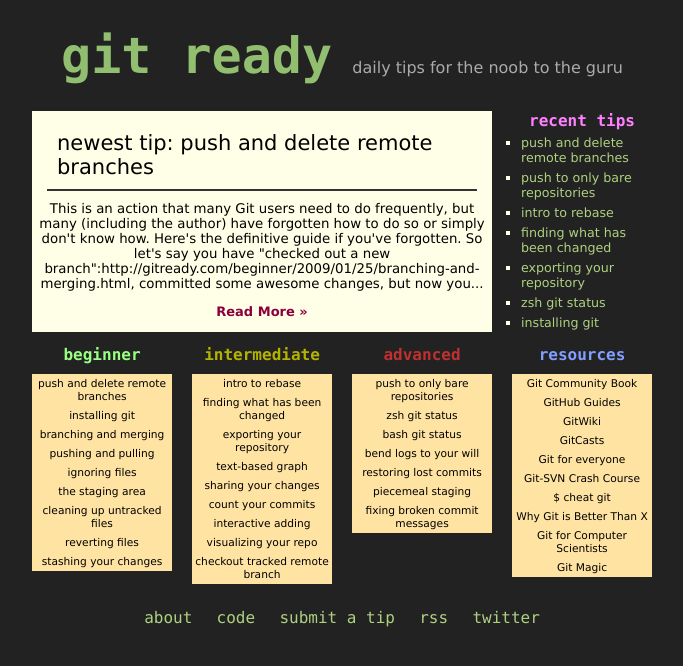
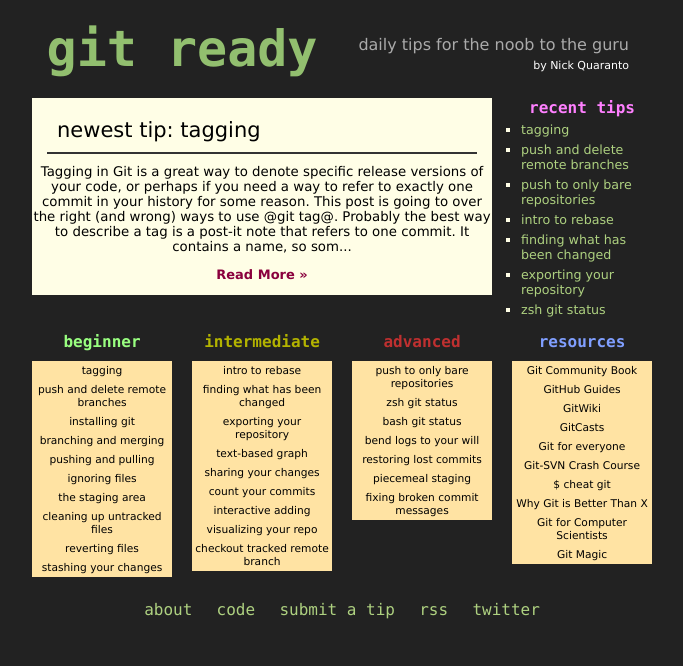
Before and after one commit to qrush/gitready, a Jekyll site: the page built from index.html, in a window 1280 px wide. Shown: the top 666 px of the page, without its empty margins (298-981 px from the left). Built offline with Jekyll 4.4.1, drawn with Linux system fonts in a browser that asks for light colours.

Commit message:
Adding Tuesday's post and redoing the header

```diff
--- a/_layouts/default.html
+++ b/_layouts/default.html
@@ -13,10 +13,13 @@
 </head>
 <body>
   <div class="container_12">
-    <div class="grid_12 title">
-      <h1><a href="/">git ready</a></h1>
-      <span class="extra">daily tips for the noob to the guru</span>
-    </div>
+		<div class="grid_4 prefix_2 title">
+			<h1><a href="/">git ready</a></h1>
+		</div>
+		<div class="grid_4 suffix_2 info">
+			<div class="extra">daily tips for the noob to the guru</div>
+			<div class="author">by Nick Quaranto</div>
+		</div>
     <div class="grid_8 prefix_2 suffix_2 main">
       {{ content }}
     </div>
--- /dev/null
+++ b/_posts/2009-02-03-tagging.textile
@@ -0,0 +1,63 @@
+---
+layout: post
+title: tagging
+category: beginner
+---
+
+Tagging in Git is a great way to denote specific release versions of your code, or perhaps if you need a way to refer to exactly one commit in your history for some reason. This post is going to over the right (and wrong) ways to use @git tag@.
+
+Probably the best way to describe a tag is a post-it note that refers to one commit. It contains a name, so something like @v1.0.0@ or @production@, and a message too if you want. "Git for Computer Scientists":http://eagain.net/articles/git-for-computer-scientists/ visualizes a tag like so:
+
+p=. !http://eagain.net/articles/git-for-computer-scientists/git-storage.6.png!
+
+So, how does one create a tag? Just @git tag v1.0.0@ right? WRONG. You don't want to do that. In fact, some suggest that this command "does the wrong thing by default":http://www.rockstarprogrammer.org/post/2008/oct/16/git-tag-does-wrong-thing-default/. Without arguments, @git tag@ creates a "lightweight" tag that is "basically a branch that never moves":http://book.git-scm.com/3_git_tag.html.
+
+Usually, you want to at least pass the @-a@ option to create an unsigned tag, or sign the tag with your GPG key via the @-s@ or @-u <key-id>@ options. Once this has been done you can then use @git describe@ to figure out how many commits you've created since the last tag or the given tag. "Git-fu":http://gitfu.wordpress.com/ has a "great tutorial":http://gitfu.wordpress.com/2008/05/25/git-describe-great-another-way-to-refer-to-commits/ on how to use this command (and it deserves a tip of its own for the future too!).
+
+So let's make a new tag and see how we can refer to it even after commits have been made, then we'll push it to a remote. It's a lot easier than you think.
+
+<pre>
+$ git tag -a v1.0.0 -m "Creating the first official version."
+
+$ git show v1.0.0
+  tag v1.0.0
+  Tagger: Nick Quaranto <nick@quaran.to>
+  Date:   Tue Feb 3 20:37:45 2009 -0500
+
+  Creating the first official version.
+  commit a8d1b55c5d4bdec843d9942cabf1b678bc1d4eed
+  Merge: 00b9675... 1b487b8...
+  Author: Nick Quaranto <nick@quaran.to>
+  Date:   Sun Nov 30 00:41:08 2008 -0500
+
+      Merge branch 'master' of git@github.com:qrush/config
+
+$ git describe --tags
+  v1.0.0
+
+$ touch test
+$ git add test
+$ git commit -am "Adding test files"
+  Created commit a7aafb8: Adding test files
+   0 files changed, 0 insertions(+), 0 deletions(-)
+    create mode 100644 test
+
+$ git describe --tags
+  v1.0.0-1-ga7aafb8
+
+$ git push --tags
+  Counting objects: 40, done.
+  Compressing objects: 100% (37/37), done.
+  Writing objects: 100% (40/40), 29.32 KiB, done.
+  Total 40 (delta 15), reused 9 (delta 2)
+  To git@github.com:qrush/config.git
+   * [new tag]         v1.0.0 -> v1.0.0
+</pre>
+
+The second describe command shows us that we're one commit ahead of where the last tag was done. This is an easy way to figure out how much work has been done since the last commit. On GitHub (or on your remote) you'll see the tag pushed up:
+
+p=. !/images/tag.png!
+
+Another side note, if you have pushed tags that you want to move or rename, Git makes it ridiculously annoying to do so. Check out the "manpage":http://www.kernel.org/pub/software/scm/git/docs/git-tag.html#_on_re_tagging for an explanation as to why it's complicated and should be done with caution.
+
+If you have a unique way of integrating tags into your Git workflow, let us know in the comments or even "submit a tip so others can learn!":http://gitready.com/submit.html
--- a/css/screen.css
+++ b/css/screen.css
@@ -81,7 +81,7 @@
 
 
 .title {
-  margin: 2em 0;
+  margin: 20px 0;
 }
 
 .title h1 {
@@ -91,16 +91,27 @@
 .title h1 a {
   color: #92BF6F;
   font-weight: bold;
-  margin-bottom: 2em;
+  margin-bottom: 20px;
   font-size: 50px;
   font-family: "Consolas", "Monaco", "Courier New", "Courier", monospace;
 }
 
-.title .extra {
+.info div {
+	text-align: right;
+	margin-right: 23px;
+}
+
+.info .extra {
   color: #aaa;
   text-decoration: none;
-  margin-left: 1em;
+	margin-top: 35px;
   font-size: 16px;
+}
+
+.info .author {
+	color: #fff;
+	font-size: 11px;
+	margin-top: 5px;
 }
 
 .content {
```
Also changed, not shown: images/tag.png (added).
